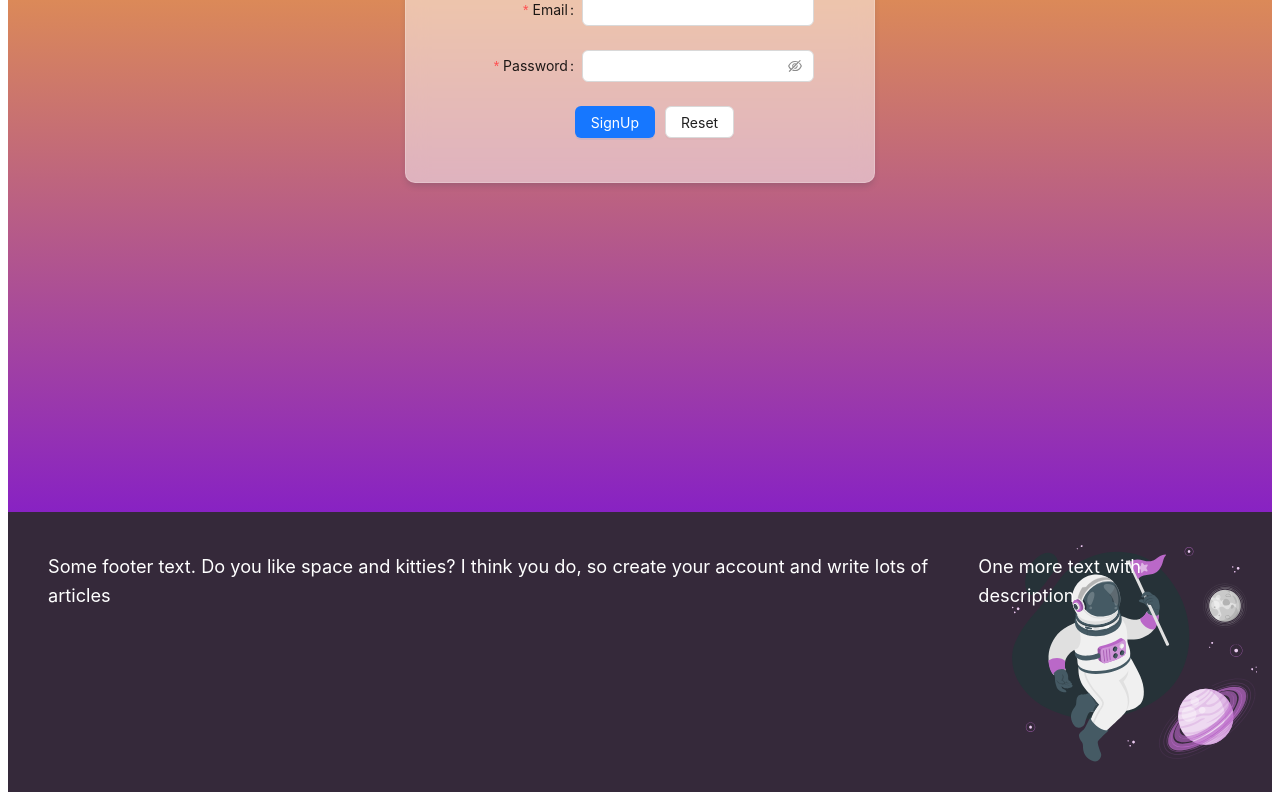
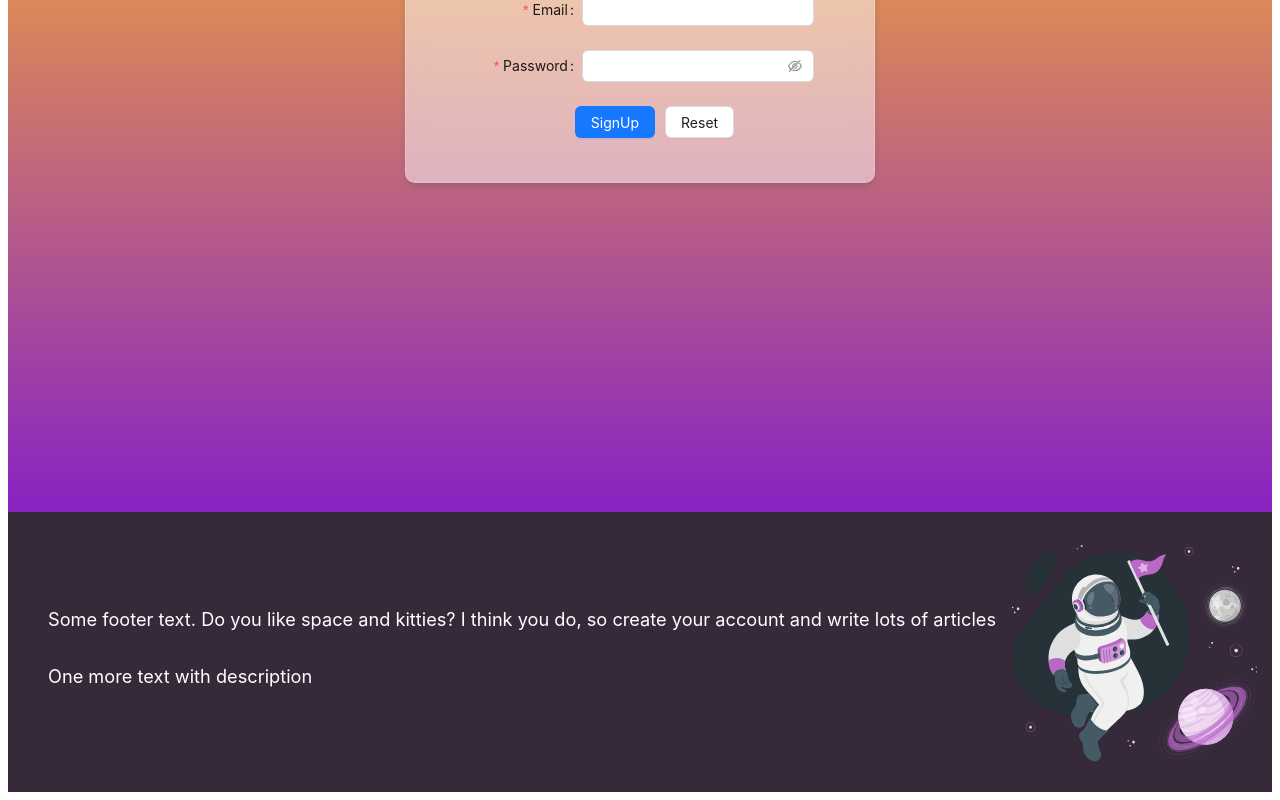
Before and after one commit to Friend34you/wilix-blog, a React (Vite) app: page /login in a window 1280 px wide. Shown: the part 280-1080 px from the top of the page. Built offline with nearby package versions, Linux system fonts and the light colour scheme; no server answers.

Commit message:
app-wrapper: styles fixes

```diff
--- a/src/components/AppWrapper.tsx
+++ b/src/components/AppWrapper.tsx
@@ -1,6 +1,6 @@
 import AppHeader from "./header/AppHeader.tsx";
 import {Outlet} from "react-router-dom";
-import {Layout, Typography} from "antd";
+import {Flex, Layout, Typography} from "antd";
 import styled from "styled-components";
 import astronautImg from "./../assets/footerImg.svg";
 
@@ -14,12 +14,17 @@ const AppWrapper = () => {
         <Outlet />
       </AppMain>
       <AppFooter>
+        <FooterFlex
+          vertical
+          justify={"center"}
+        >
           <StyledParagraph>
             Some footer text. Do you like space and kitties? I think you do, so create your account and write lots of articles
           </StyledParagraph>
           <StyledParagraph>
             One more text with description
           </StyledParagraph>
+        </FooterFlex>
       </AppFooter>
     </StyledLayout>
   );
@@ -43,6 +48,10 @@ const AppFooter = styled.footer`
   background-position: right;
 `;
 
+const FooterFlex = styled(Flex)`
+  width: inherit;
+`;
+
 const StyledParagraph = styled(Paragraph)`
   font-size: 1.3em;
   margin: 10px;
```
Also changed, not shown: 1 other file (tests, documents, lock files or other folders). Lines whose indentation alone changed are shown as unchanged.
